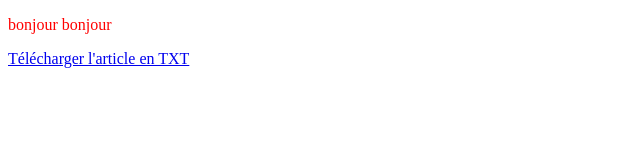
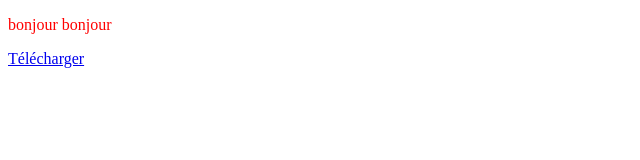
Before and after one commit to anischergui/site8, a plain HTML site: page index.html in a window 1280 px wide. Shown: the whole page, without its empty margins (0-640 px from the left). Drawn offline with Linux system fonts and the light colour scheme.

Commit message:
Update index.html

```diff
--- a/index.html
+++ b/index.html
@@ -16,7 +16,7 @@
 	bonjour
 </p>
 <a href="HTML5 et CSS3 Cours et exercices corrigés.257.pdf"
-   download="t.pdf">Télécharger l'article en TXT</a>
+   download="t.pdf">Télécharger </a>
 
 </body>
 </html>
```
